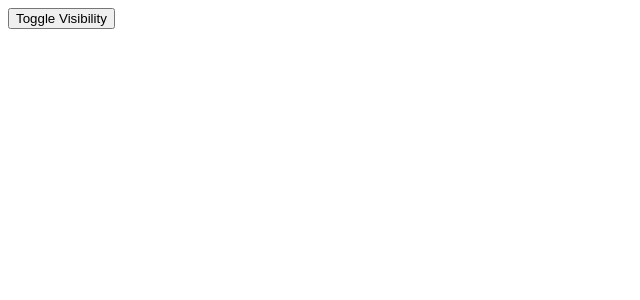
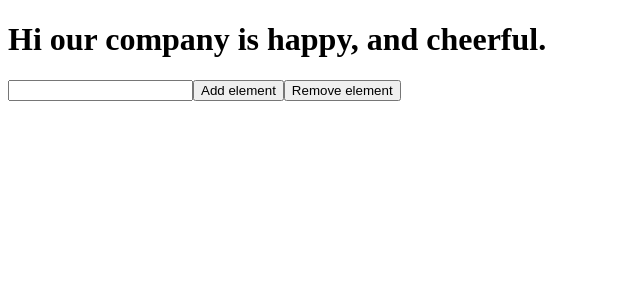
Before and after one commit to dbarrios-cf/vite-react-project, a React (Vite) app: page / in a window 1280 px wide. Shown: the top 300 px of the page, without its empty margins (0-640 px from the left). Built offline with nearby package versions, Linux system fonts and the light colour scheme.

Commit message:
Updating Arrays Apdated the App component to reflect the way of updating array data in react state as described in this lesson

```diff
--- a/src/App.tsx
+++ b/src/App.tsx
@@ -1,21 +1,47 @@
-import { useState } from 'react';
+import { ChangeEvent, useState } from 'react';
 
 function App() {
-  const [isVisible, setVisibility] = useState(false);
+  const [fieldValue, setFieldValue] = useState('');
+  const [tags, setTags] = useState(['happy', 'cheerful']);
 
-  const handleClick = () => {
-    setVisibility(!isVisible);
-  };
+  let stringTags = ' ';
+
+  for (let index = 0; index < tags.length; index++) {
+    const tag = tags[index];
+
+    if(index + 1 === tags.length) {
+      stringTags += ` and ${tag}.`;
+    } else {
+      stringTags += ` ${tag},`;
+    }
+  }
+
+  if(tags.length === 0) {
+    stringTags = "n't."
+  }
+
+  const handleAddClick = () => {
+    setTags([...tags, fieldValue]);
+    setFieldValue('');
+  }
+
+  const handleRemoveClick = () => {
+    setTags(tags.filter((tag) => tag !== fieldValue));
+    setFieldValue('');
+  }
+
+  const handleChange = (e) => {
+    const {value} = e.target;
+    setFieldValue(value);
+  }
 
   return (
-    <>
-      <button onClick={handleClick}>Toggle Visibility</button>
-      {isVisible ? (
-        <div>
-          <h1>Yehaaaw!</h1>
-        </div>
-      ) : null}
-    </>
+    <div>
+      <h1>Hi our company is{stringTags}</h1>
+      <input type="text" name="attribute" id="attribute" value={fieldValue} onChange={handleChange}/>
+      <button onClick={handleAddClick}>Add element</button>
+      <button onClick={handleRemoveClick}>Remove element</button>
+    </div>
   );
 }
 
```
